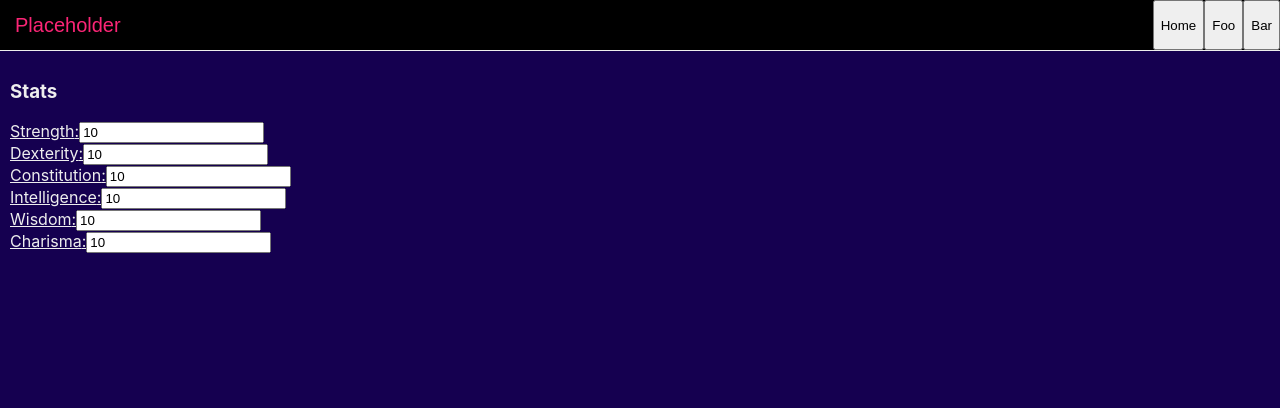
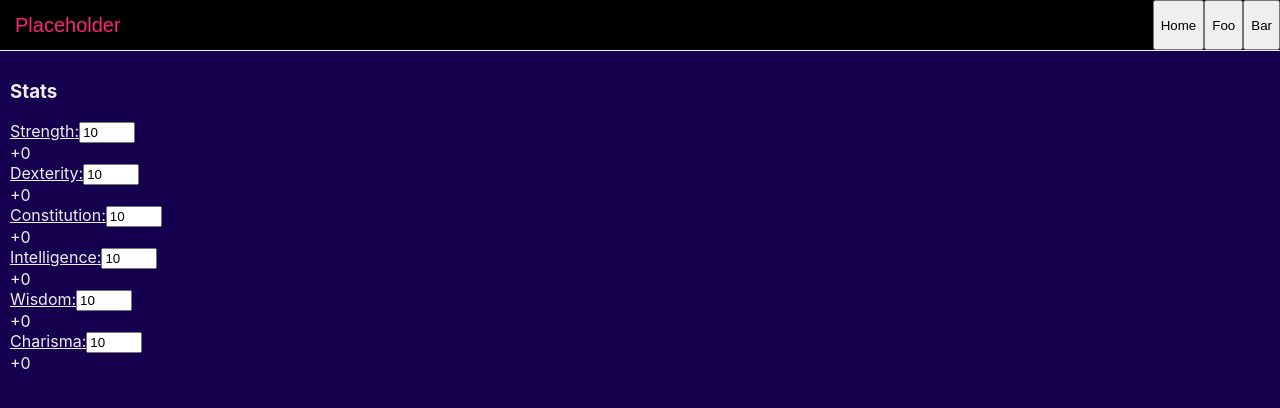
Before and after one commit to connorbo97/react-ts-eslint-scss-boiler, a React app: page / in a window 1280 px wide. Shown: the top 408 px of the page. Built offline with nearby package versions, Linux system fonts and the light colour scheme.

Commit message:
add number modifier

```diff
--- a/src/components/MainSheet/components/Stats/Stats.tsx
+++ b/src/components/MainSheet/components/Stats/Stats.tsx
@@ -1,6 +1,8 @@
 import { useCharacterSheet } from 'providers/CharacterSheetProvider';
 import styles from './stats.module.scss';
 import { STATS_CONFIGS } from 'constants/stats';
+import { getModifier } from 'utils/statUtils';
+import { addNumberSign } from 'utils/stringUtils';
 
 export const Stats = () => {
   const { stats, onChangeStat } = useCharacterSheet();
@@ -15,7 +17,10 @@ export const Stats = () => {
               value={value}
               onChange={(e) => onChangeStat(e.target.value, stat)}
               type="number"
+              min={1}
+              max={30}
             />
+            <div>{addNumberSign(getModifier(value))}</div>
           </div>
         ))}
       </div>
--- /dev/null
+++ b/src/utils/statUtils.ts
@@ -0,0 +1 @@
+export const getModifier = (val) => Math.floor((val - 10) / 2);
--- /dev/null
+++ b/src/utils/stringUtils.ts
@@ -0,0 +1,7 @@
+export const addNumberSign = (num, addSpace = false) => {
+  if (addSpace) {
+    return `${num < 0 ? '-' : '+'} ${Math.abs(num)}`;
+  }
+
+  return num < 0 ? num.toString() : `+${num}`;
+};
```
